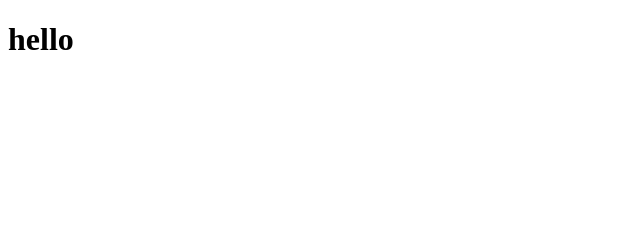
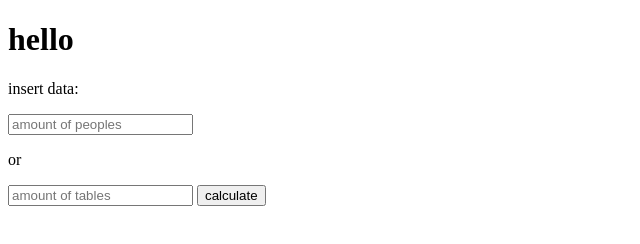
Before and after one commit to JasonRLH95/event_calc_app, a plain HTML site: page index.html in a window 1280 px wide. Shown: the whole page, without its empty margins (0-640 px from the left). Drawn offline with Linux system fonts and the light colour scheme.

Commit message:
seconed commit

```diff
--- a/index.html
+++ b/index.html
@@ -9,6 +9,12 @@
 </head>
 <body>
     <h1>hello</h1>
+    <p>insert data:</p>
+    <input type="text" placeholder="amount of peoples" onchange="numPeoples()"/>
+    <p>or</p>
+    <input type="text" placeholder="amount of tables"/>
+    <button id="btn1">calculate</button>
+    <h1 id="result"></h1>
     <script src='script.js'></script>
 </body>
 </html>
--- a/script.js
+++ b/script.js
@@ -0,0 +1,2 @@
+const numPeoples=(e)=>{let input1 = e.target.value;console.log(input1)}
+const numtables=()=>{}
```
